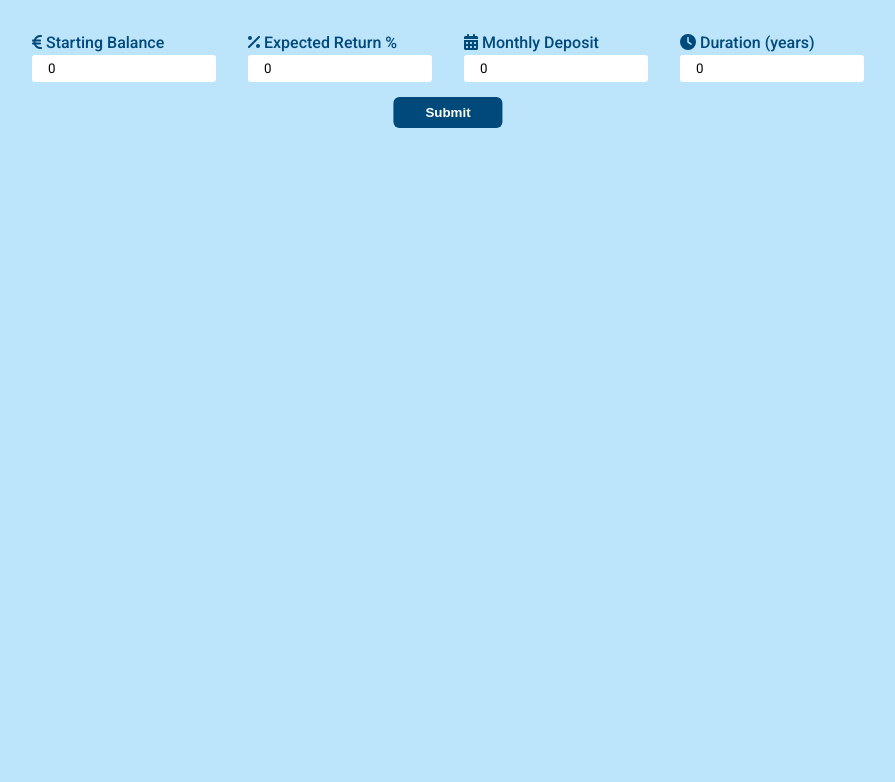
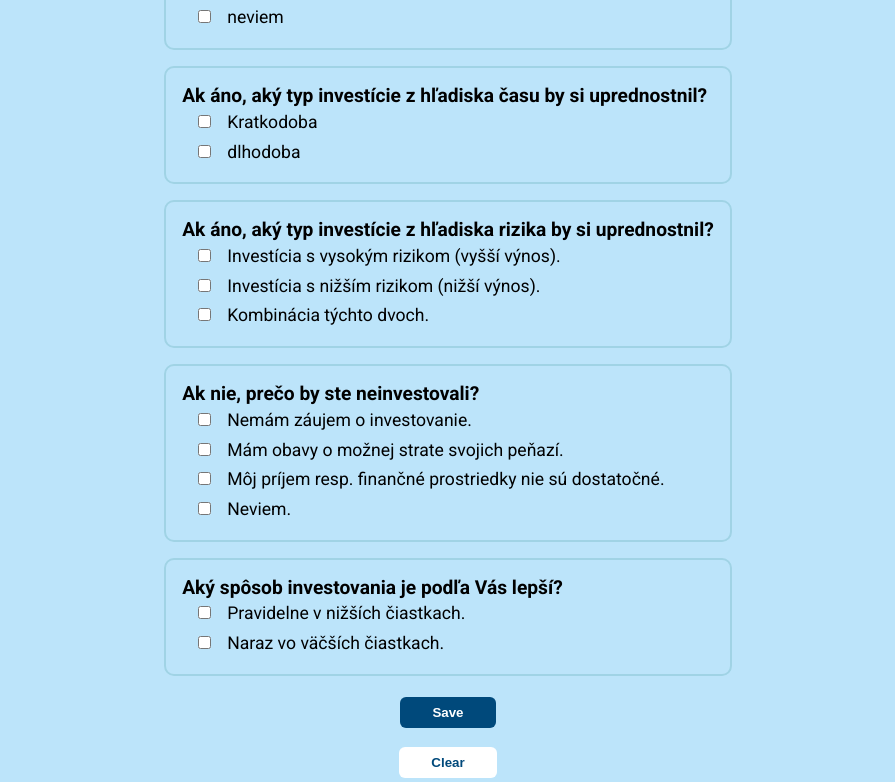
Before and after one commit to sirsamuelo/Investment-Calculator, a React (Create React App) app: page / in a window 1280 px wide. Shown: the part 978-1760 px from the top of the page, without its empty margins (192-1087 px from the left). Before the commit the page ends 1106 px from the top, so only its background shows below. Built offline with nearby package versions, Linux system fonts and the light colour scheme.

Commit message:
goOveer commented

```diff
--- a/src/App.css
+++ b/src/App.css
@@ -113,10 +113,12 @@ form {
   cursor: pointer;
   position: absolute;
   bottom: 80px;
+  /* transition: all 0.3s; */
 }
 .btn-submit:hover {
   color: var(--dark-blue);
   background-color: white;
+  /* transform: scale(1.05); */
 }
 
 .questions {
@@ -143,5 +145,20 @@ form {
 }
 .checkboxInput {
   margin: 0 1rem;
+}
 
+.btn-clear {
+  padding: 0.5rem 2rem;
+  border-radius: 6px;
+  border: none;
+  font-weight: 600;
+  color: var(--dark-2-blue);
+  background-color: #FFF;
+  cursor: pointer;
+  position: absolute;
+  bottom: 30px;
+  /* transition: all 0.3s; */
 }
+.btn-clear:hover {
+  /* transform: scale(1.05); */
+}
--- a/src/components/Checkbox.jsx
+++ b/src/components/Checkbox.jsx
@@ -1,9 +1,9 @@
 import React from 'react'
 
-const Checkbox = ({value,onChange,label}) => {
+const Checkbox = ({checked,onChange,label,disabled}) => {
   return (
     <label className='question__label'>
-        <input type="checkbox" checked={value} onChange={onChange} className='checkboxInput'/>
+        <input type="checkbox" checked={checked} onChange={onChange} className='checkboxInput' />
         {label}
     </label>
   )
--- a/src/components/Main.jsx
+++ b/src/components/Main.jsx
@@ -10,7 +10,7 @@ import {
 } from '@fortawesome/free-solid-svg-icons'
 import Questionaire from './Questionaire'
 
-const Main = ({ buildValues, convertToObj, populateData }) => {
+const Main = ({ buildValues, convertToObj, populateData,findLengthOfCheckboxes }) => {
   const [startingBalance, setStartingBalance] = useState(0)
   const [expectedReturn, setExpectedReturn] = useState(0)
   const [monthlyDeposit, setMonthlyDeposit] = useState(0)
@@ -69,7 +69,7 @@ const Main = ({ buildValues, convertToObj, populateData }) => {
 
   return (
     <div className='container'>
-      <Questionaire />
+      <Questionaire findLengthOfCheckboxes={findLengthOfCheckboxes}/>
       <section className='sliders'>
         <h1>Investment Calculator</h1>
         <form onSubmit={onSubmit}>
--- a/src/sample.js
+++ b/src/sample.js
@@ -3,6 +3,7 @@ const dotaznik = [
     question: 'Investujes alebo investoval si uz niekedy ?',
     a: 'yes',
     b: 'no',
+    selected: false,
   },
   {
     question: 'Ak ano do coho ?',
@@ -10,23 +11,64 @@ const dotaznik = [
     b: 'dlhopisy, akcie',
     c: 'Nehnutelnosti, komodity, drahe kovy',
     d: 'Kryptomeny',
+    selected: false,
   },
   {
     question: 'Ak ano ake su tvohe skusenosti s investiciami ?',
     a: 'kladne',
     b: 'zaporne',
     c: 'zmiesane',
+    selected: false,
   },
   {
     question: 'Ak si investoval, aka bola tvoja investicia',
     a: 'stratova',
     b: 'ziskova',
+    selected: false,
   },
   {
     question: 'Ak si neivestoval, mas zaujem v buducnosti investovat ?',
     a: 'ano',
     b: 'nie',
     c: 'neviem',
+    selected: false,
+  },
+  {
+    question: 'Ak áno, do čoho by si investoval?',
+    a: 'Sporenie, fondy',
+    b: 'Dlhopisy, akcie',
+    c: 'Nehnutelnosti, komodity, drahe kovy',
+    d: 'Kryptomeny',
+    e: 'neviem',
+    selected: false,
+  },
+  {
+    question: 'Ak áno, aký typ investície z hľadiska času by si uprednostnil? ',
+    a: 'Kratkodoba',
+    b: 'dlhodoba',
+    selected: false,
+  },
+  {
+    question:
+      'Ak áno, aký typ investície z hľadiska rizika by si uprednostnil?',
+    a: 'Investícia s vysokým rizikom (vyšší výnos).',
+    b: 'Investícia s nižším rizikom (nižší výnos).',
+    c: 'Kombinácia týchto dvoch.',
+    selected: false,
+  },
+  {
+    question: 'Ak nie, prečo by ste neinvestovali?',
+    a: 'Nemám záujem o investovanie.',
+    b: 'Mám obavy o možnej strate svojich peňazí.',
+    c: 'Môj príjem resp. finančné prostriedky nie sú dostatočné.',
+    d: 'Neviem.',
+    selected: false,
+  },
+  {
+    question: 'Aký spôsob investovania je podľa Vás lepší?',
+    a: 'Pravidelne v nižších čiastkach.',
+    b: 'Naraz vo väčších čiastkach.',
+    selected: false,
   },
 ]
 
```
Also changed, not shown: src/questions.js (added, +9 -0 lines).
